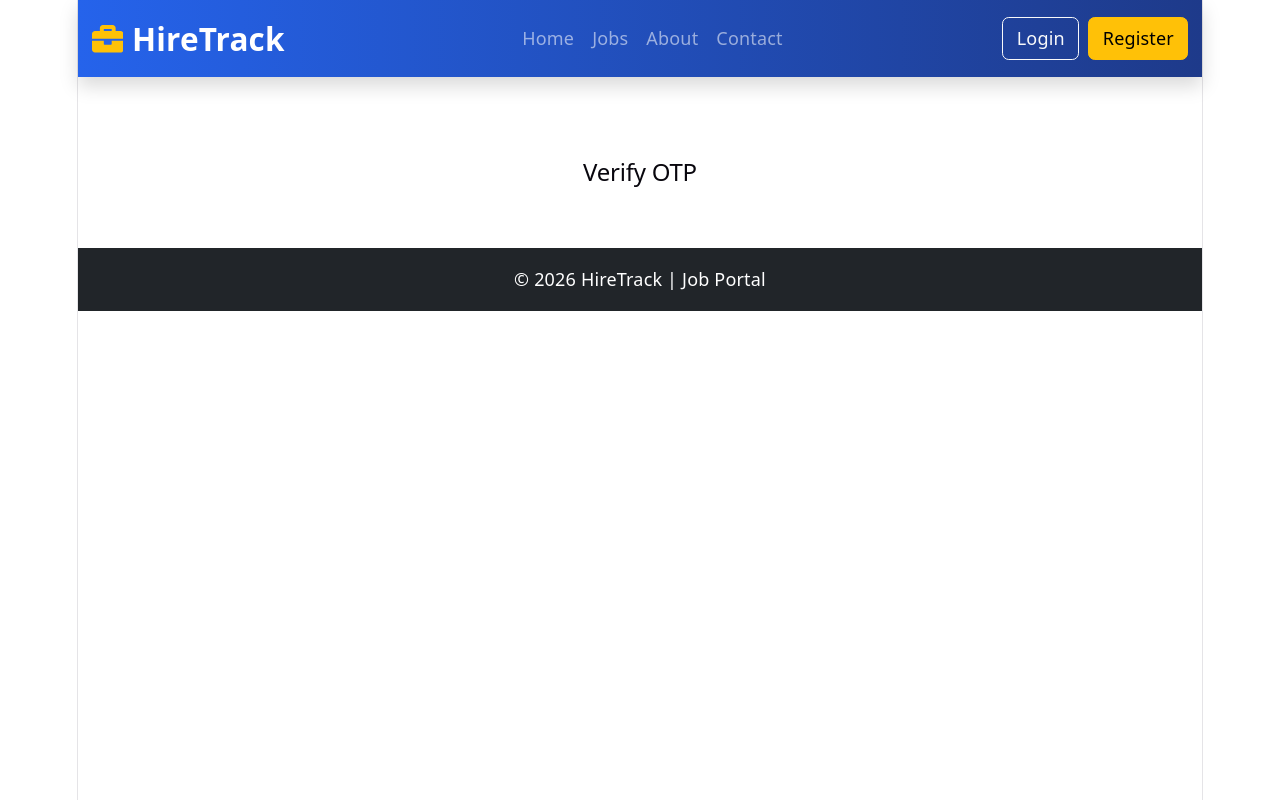
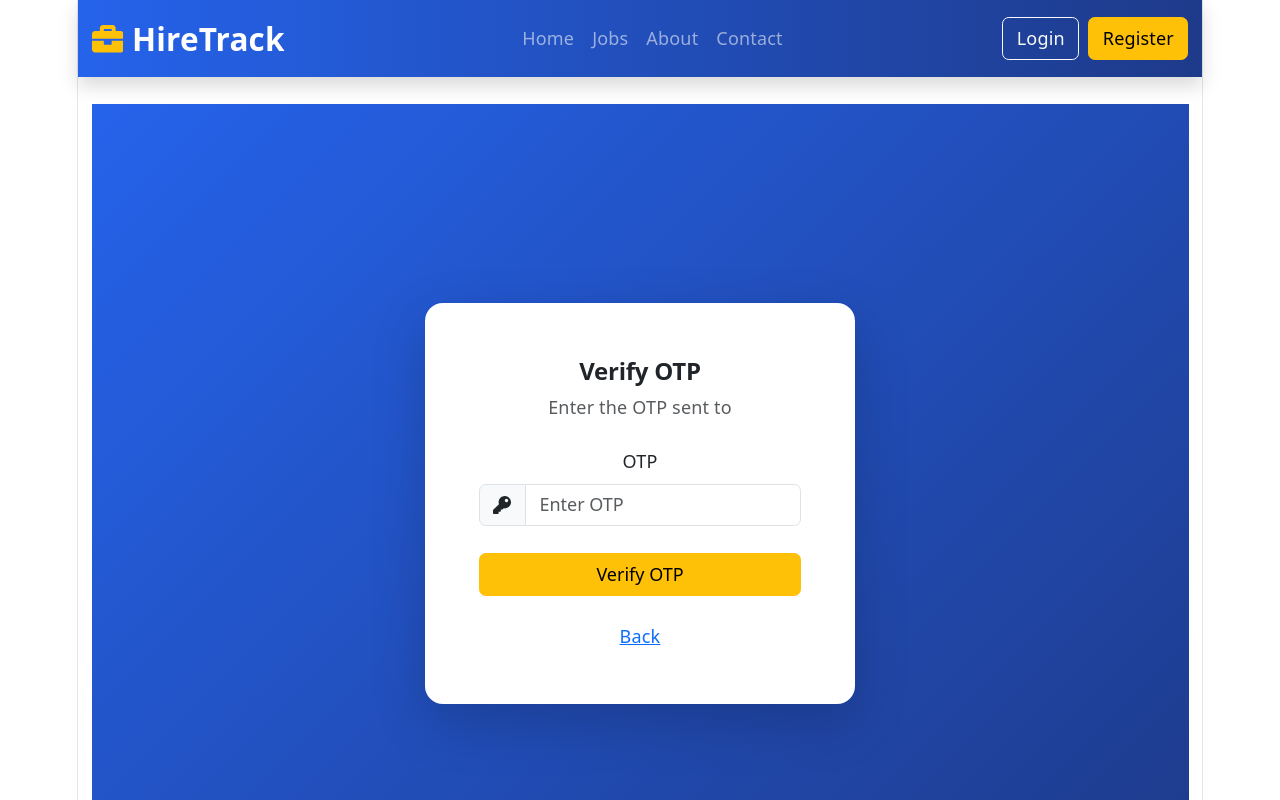
Before and after one commit to avneetsingh23/hiretrack-frontend, a React (Vite) app: page /verify-otp in a window 1280 px wide. Shown: the top 800 px of the page. Built offline with nearby package versions, Linux system fonts and the light colour scheme.

Commit message:
Update login and OTP verification flow

```diff
--- a/src/pages/auth/Login.jsx
+++ b/src/pages/auth/Login.jsx
@@ -1,8 +1,11 @@
 import { useState } from "react";
-import { Link } from "react-router-dom";
+import {Link, useNavigate} from "react-router-dom";
 import { FaEnvelope, FaLock, FaEye, FaEyeSlash } from "react-icons/fa";
+import { toast } from "react-toastify";
+import axios from "../../api/axiosConfig";
 
 function Login() {
+    const navigate = useNavigate();
 
     const [showPassword, setShowPassword] = useState(false);
 
@@ -23,11 +26,41 @@ function Login() {
 
     };
 
-    const handleSubmit = (e) => {
+    const handleSubmit = async (e) => {
 
         e.preventDefault();
 
-        console.log(formData);
+        try {
+
+            const response = await axios.post("/auth/login", {
+
+                email: formData.email,
+                password: formData.password
+
+            });
+
+            // JWT Token Save
+            localStorage.setItem("token", response.data.data);
+
+            // Success Message
+            toast.success(response.data.message);
+
+            // Redirect
+            navigate("/");
+
+        } catch (error) {
+
+            if (error.response) {
+
+                toast.error(error.response.data.message);
+
+            } else {
+
+                toast.error("Server Error");
+
+            }
+
+        }
 
     };
 
--- a/src/pages/auth/VerifyOtp.jsx
+++ b/src/pages/auth/VerifyOtp.jsx
@@ -1,9 +1,145 @@
+import { useState } from "react";
+import { useLocation, useNavigate, Link } from "react-router-dom";
+import { FaKey } from "react-icons/fa";
+import axios from "../../api/axiosConfig";
+import { toast } from "react-toastify";
+
 function VerifyOtp() {
+
+    const navigate = useNavigate();
+    const location = useLocation();
+
+    const email = location.state?.email || "";
+
+    const [otp, setOtp] = useState("");
+    const [loading, setLoading] = useState(false);
+
+    const handleSubmit = async (e) => {
+
+        e.preventDefault();
+
+        try {
+
+            setLoading(true);
+
+            await axios.post("/auth/verify-otp", {
+                email,
+                otp
+            });
+
+            toast.success("OTP Verified Successfully");
+
+            navigate("/reset-password", {
+                state: { email, otp }
+            });
+
+        } catch (err) {
+
+            toast.error(
+                err.response?.data?.message ||
+                "Invalid OTP"
+            );
+
+        } finally {
+
+            setLoading(false);
+
+        }
+
+    };
+
     return (
-        <div className="container mt-5 text-center">
-            <h2>Verify OTP</h2>
-        </div>
+
+        <section
+            className="d-flex align-items-center"
+            style={{
+                minHeight: "100vh",
+                background:
+                    "linear-gradient(135deg,#2563EB,#1E3A8A)"
+            }}
+        >
+
+            <div className="container">
+
+                <div className="row justify-content-center">
+
+                    <div className="col-lg-5">
+
+                        <div className="card shadow-lg border-0 rounded-4 p-5">
+
+                            <h2 className="fw-bold text-center text-dark">
+                                Verify OTP
+                            </h2>
+
+                            <p className="text-center text-muted mb-4">
+                                Enter the OTP sent to
+                                <br />
+                                <strong>{email}</strong>
+                            </p>
+
+                            <form onSubmit={handleSubmit}>
+
+                                <div className="mb-4">
+
+                                    <label className="form-label">
+                                        OTP
+                                    </label>
+
+                                    <div className="input-group">
+
+                                        <span className="input-group-text">
+                                            <FaKey />
+                                        </span>
+
+                                        <input
+                                            type="text"
+                                            maxLength="6"
+                                            className="form-control"
+                                            placeholder="Enter OTP"
+                                            value={otp}
+                                            onChange={(e) =>
+                                                setOtp(e.target.value)
+                                            }
+                                            required
+                                        />
+
+                                    </div>
+
+                                </div>
+
+                                <button
+                                    className="btn btn-warning w-100"
+                                    disabled={loading}
+                                >
+                                    {
+                                        loading
+                                            ? "Verifying..."
+                                            : "Verify OTP"
+                                    }
+                                </button>
+
+                            </form>
+
+                            <div className="text-center mt-4">
+
+                                <Link to="/forgot-password">
+                                    Back
+                                </Link>
+
+                            </div>
+
+                        </div>
+
+                    </div>
+
+                </div>
+
+            </div>
+
+        </section>
+
     );
+
 }
 
 export default VerifyOtp;
```
